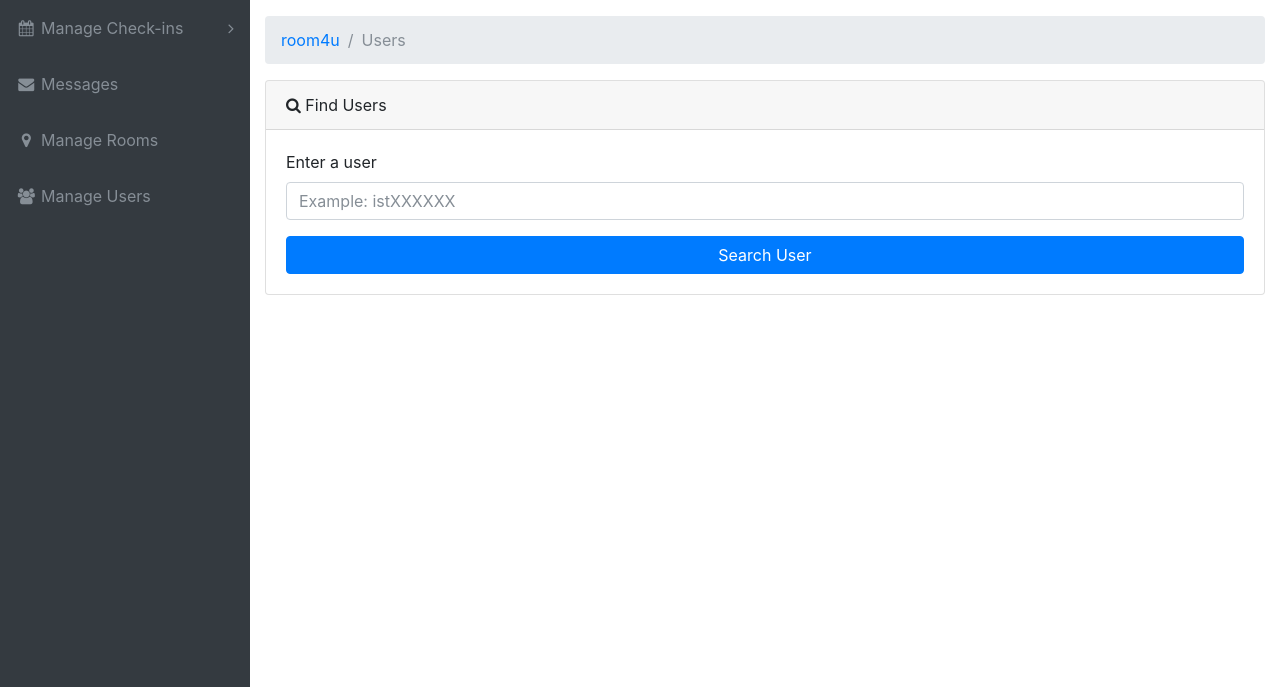
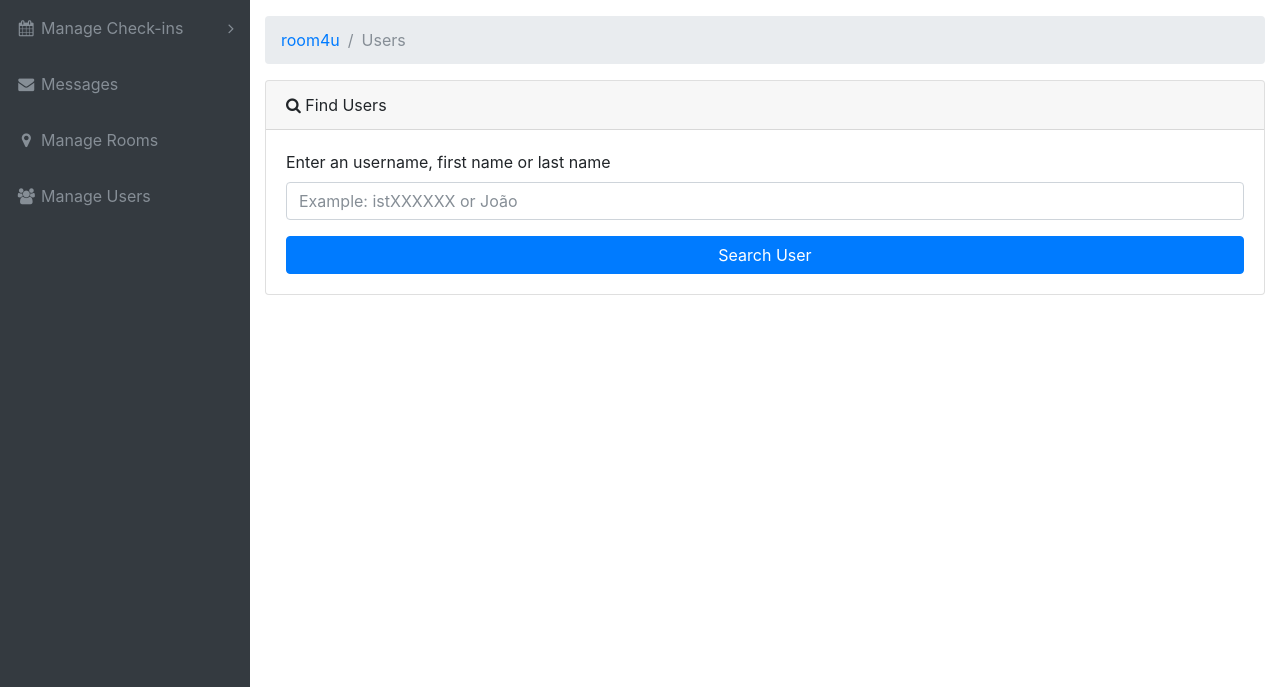
Before and after one commit to btoztas/room4u, a Django app: page /room4u/users/ in a window 1280 px wide. Shown: the part 56-743 px from the top of the page. Run offline with Django 3.2, Linux system fonts and the light colour scheme; a user stored in the database is signed in; parts of the project's set-up code (start-up, migrations or seed data) failed here and were passed over; some libraries are stand-ins or nearby versions.

Commit message:
added names

```diff
--- a/rooms/templates/users.html
+++ b/rooms/templates/users.html
@@ -17,9 +17,9 @@
             <form method="post">
                 {% csrf_token %}
                 <div class="form-group">
-                    <label for="id_username">Enter a user</label>
+                    <label for="id_username">Enter an username, first name or last name</label>
                     <input class="form-control" id="id_username" type="text" name="keyword"
-                           placeholder="Example: istXXXXXX">
+                           placeholder="Example: istXXXXXX or João">
                 </div>
                 <button class="btn btn-primary btn-block" type="submit">Search User</button>
             </form>
--- a/rooms/views.py
+++ b/rooms/views.py
@@ -563,7 +563,10 @@ class UsersView(View):
             keyword = request.POST['keyword']
 
             # Search for rooms in the db
-            context['users'] = User.objects.filter(username__contains=keyword).exclude(is_staff=True).all()
+            context['users'] = User.objects.filter(Q(username__contains=keyword) |
+                                                   Q(first_name__contains=keyword) |
+                                                   Q(last_name__contains=keyword))\
+                .exclude(is_staff=True).all()
 
         return render(request, self.template, context)
 
```
Also changed, not shown: rooms/templates/room.html (+34 -5 lines).
